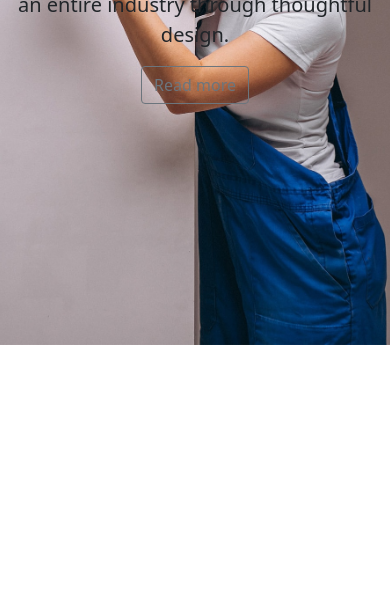
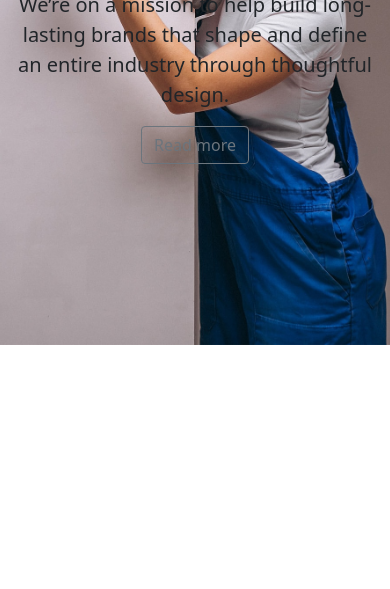
Before and after one commit to Bitee-cd/bootstrap, a plain HTML site: page index.html in a window 390 px wide. Shown: the part 255-844 px from the top of the page. Drawn offline with nearby package versions, Linux system fonts and the light colour scheme.

Commit message:
Update style.css

```diff
--- a/style.css
+++ b/style.css
@@ -24,4 +24,6 @@
     overflow: visible;
     height: 600px;
   }
+  .formalText{
+    margin-top:60px;
 }
```
